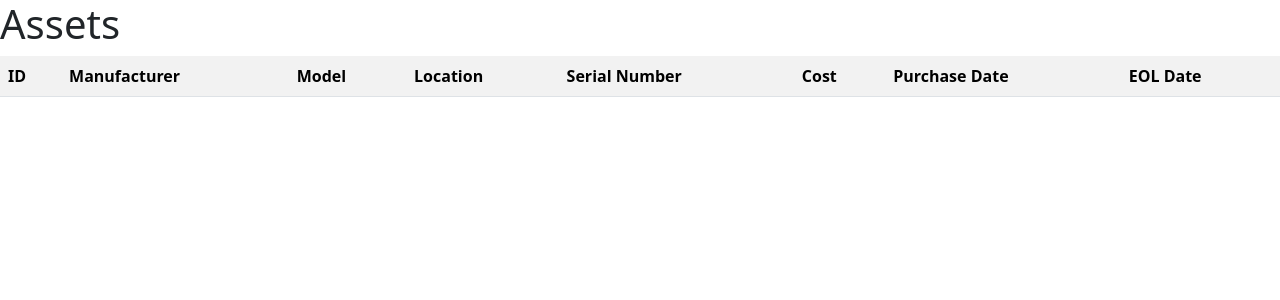
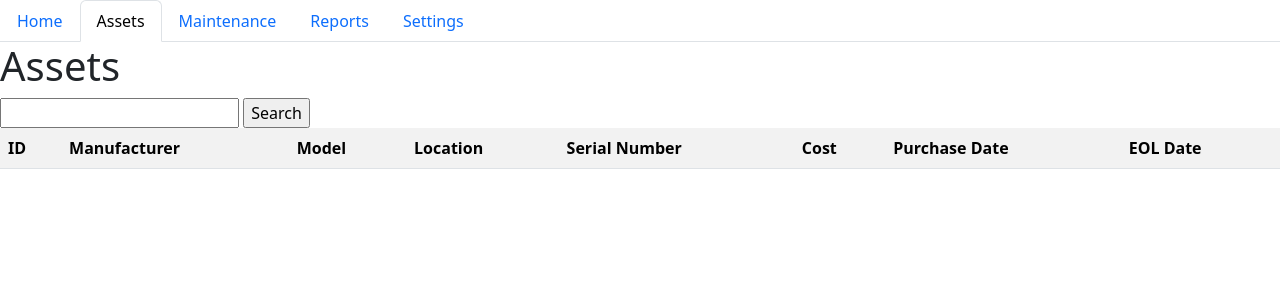
Before and after one commit to sgjohns1-sv/cims1, a Django app: template assets/templates/assets/index.html in a window 1280 px wide. Shown: the top 300 px of the page. Run offline with Django 3.2, Linux system fonts and the light colour scheme; the template is opened without the code that fills it, so the values that code supplies are empty; some libraries are stand-ins or nearby versions.

Commit message:
Added nav bar to assets and maintenance. Added bootsrap to maintenance.

```diff
--- a/assets/templates/assets/index.html
+++ b/assets/templates/assets/index.html
@@ -1,15 +1,26 @@
 <!DOCTYPE html>
 {% load django_bootstrap5 %}
 {% bootstrap_css %}
+{% bootstrap_javascript %}
 <head>
     <title>Assets - Home</title>
 </head>
+
 <body>
-
+    <nav class="nav nav-tabs">
+        <a class="nav-link" href="/home/">Home</a>
+        <a class="nav-link active" href="/assets/">Assets</a>
+        <a class="nav-link" href="/maintenance/">Maintenance</a>
+        <a class="nav-link" href="/reports/">Reports</a>
+        <a class="nav-link" href="/settings/">Settings</a>
+    </nav>
     <div>
 
         <h1>Assets</h1>
-
+        <form>
+            <input type="text" name="search">
+            <input type="submit" value="Search">
+        </form>
         <table class="table table-striped table-hover">
             <tr>
                 <th>ID</th>
--- a/assets/templates/assets/viewasset.html
+++ b/assets/templates/assets/viewasset.html
@@ -1,6 +1,7 @@
 <!DOCTYPE html>
 {% load django_bootstrap5 %}
 {% bootstrap_css %}
+{% bootstrap_javascript %}
 <head>
     <title>Assets - Details</title>
 </head>
```
Also changed, not shown: assets/templates/assets/newasset.html (+9 -2 lines), maintenance/templates/maintenance/index.html (+10 -0 lines).
